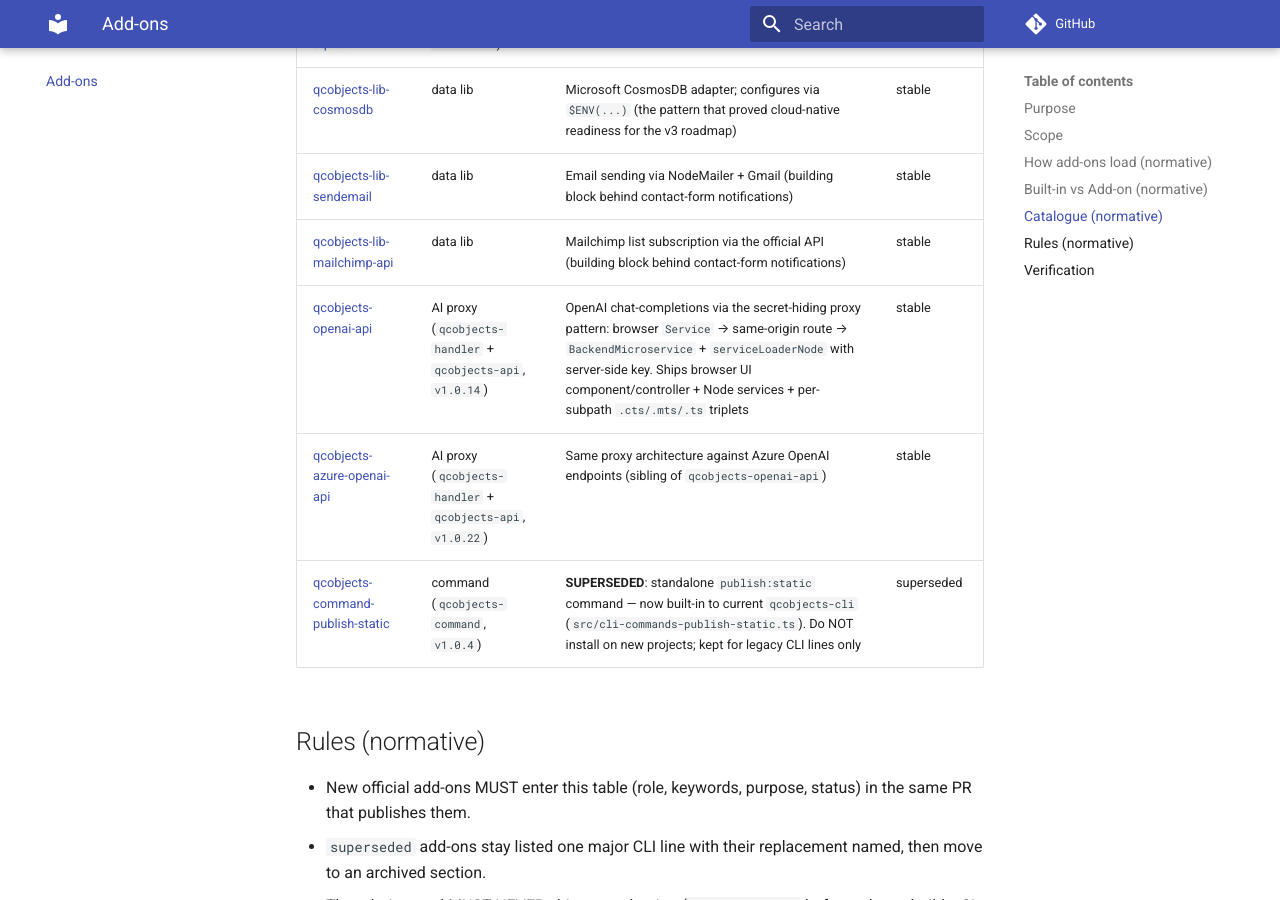
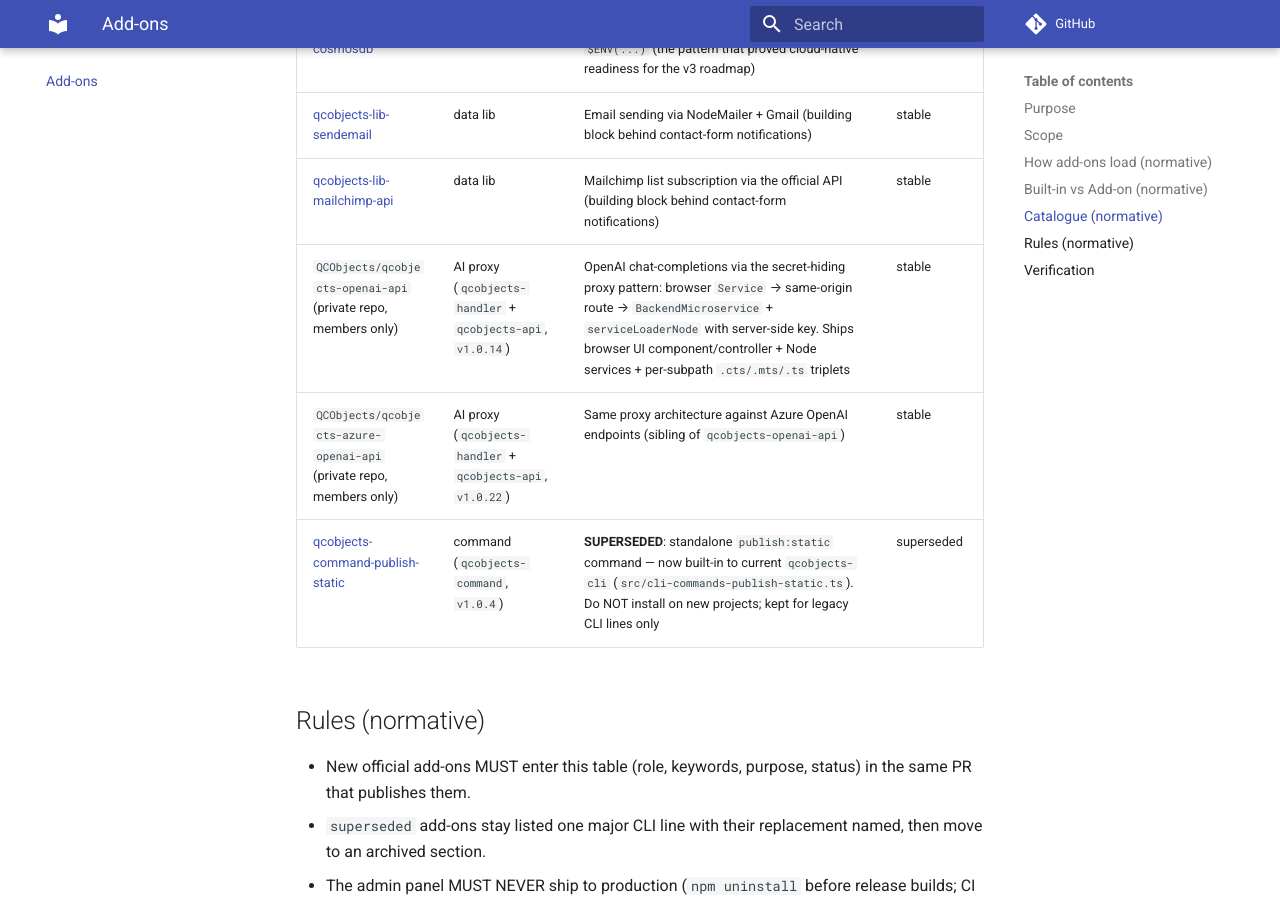
Before and after one commit to QCObjects/product-specs, an MkDocs documentation site: the page built from docs/16-addons.md, in a window 1280 px wide and 900 px high, scrolled down 2146 px. Built offline with MkDocs 1.6.1 and Material for MkDocs 9.7.7, drawn with Linux system fonts in a browser that asks for light colours; comment, search, counter and statistics services are not loaded.

Commit message:
fix: AI repos are private, use plain references

```diff
--- a/docs/16-addons.md
+++ b/docs/16-addons.md
@@ -54,8 +54,8 @@ without installing any add-on package:
 | [qcobjects-lib-cosmosdb](https://github.com/QCObjects/qcobjects-lib-cosmosdb) | data lib | Microsoft CosmosDB adapter; configures via `$ENV(...)` (the pattern that proved cloud-native readiness for the v3 roadmap) | stable |
 | [qcobjects-lib-sendemail](https://github.com/QCObjects/qcobjects-lib-sendemail) | data lib | Email sending via NodeMailer + Gmail (building block behind contact-form notifications) | stable |
 | [qcobjects-lib-mailchimp-api](https://github.com/QCObjects/qcobjects-lib-mailchimp-api) | data lib | Mailchimp list subscription via the official API (building block behind contact-form notifications) | stable |
-| [qcobjects-openai-api](https://github.com/QCObjects/qcobjects-openai-api) | AI proxy (`qcobjects-handler` + `qcobjects-api`, `v1.0.14`) | OpenAI chat-completions via the secret-hiding proxy pattern: browser `Service` → same-origin route → `BackendMicroservice` + `serviceLoaderNode` with server-side key. Ships browser UI component/controller + Node services + per-subpath `.cts/.mts/.ts` triplets | stable |
-| [qcobjects-azure-openai-api](https://github.com/QCObjects/qcobjects-azure-openai-api) | AI proxy (`qcobjects-handler` + `qcobjects-api`, `v1.0.22`) | Same proxy architecture against Azure OpenAI endpoints (sibling of `qcobjects-openai-api`) | stable |
+| `QCObjects/qcobjects-openai-api` (private repo, members only) | AI proxy (`qcobjects-handler` + `qcobjects-api`, `v1.0.14`) | OpenAI chat-completions via the secret-hiding proxy pattern: browser `Service` → same-origin route → `BackendMicroservice` + `serviceLoaderNode` with server-side key. Ships browser UI component/controller + Node services + per-subpath `.cts/.mts/.ts` triplets | stable |
+| `QCObjects/qcobjects-azure-openai-api` (private repo, members only) | AI proxy (`qcobjects-handler` + `qcobjects-api`, `v1.0.22`) | Same proxy architecture against Azure OpenAI endpoints (sibling of `qcobjects-openai-api`) | stable |
 | [qcobjects-command-publish-static](https://github.com/QCObjects/qcobjects-command-publish-static) | command (`qcobjects-command`, `v1.0.4`) | **SUPERSEDED**: standalone `publish:static` command — now built-in to current `qcobjects-cli` (`src/cli-commands-publish-static.ts`). Do NOT install on new projects; kept for legacy CLI lines only | superseded |
 
 ## Rules (normative)
```
